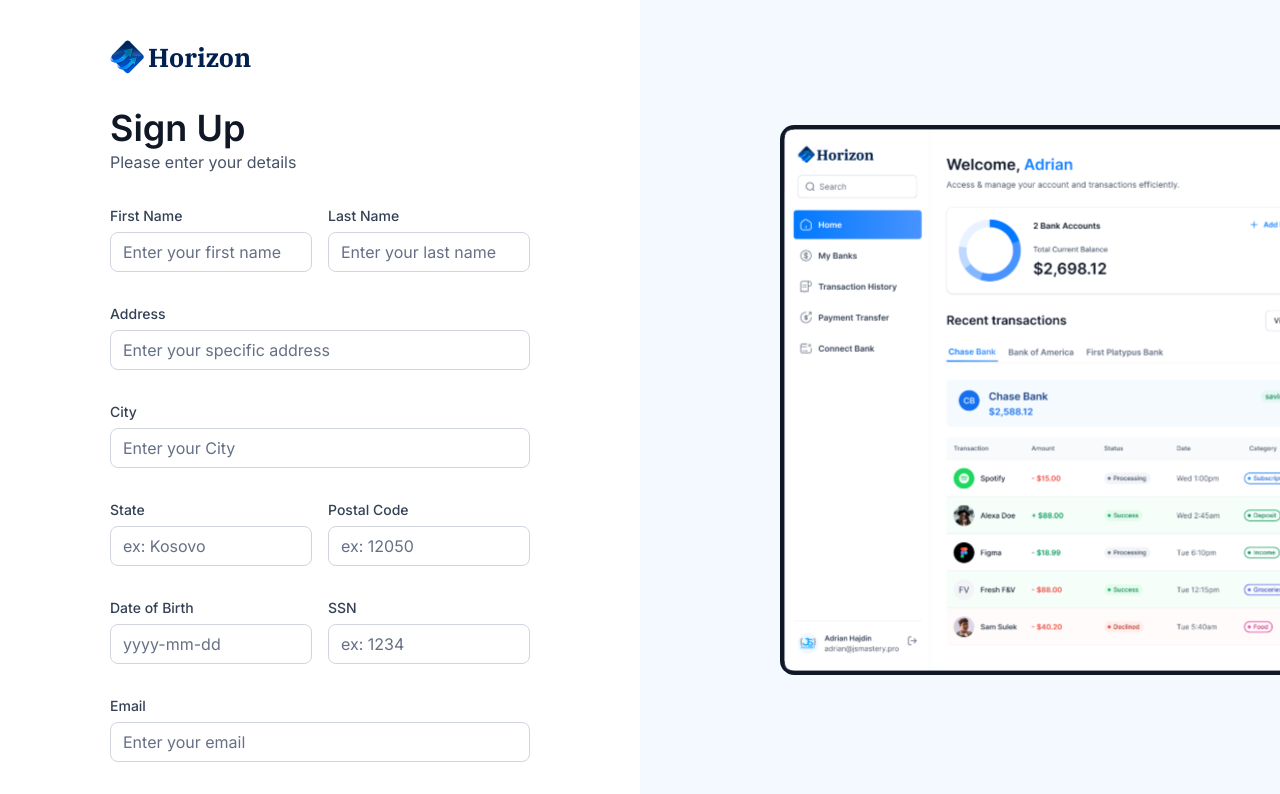
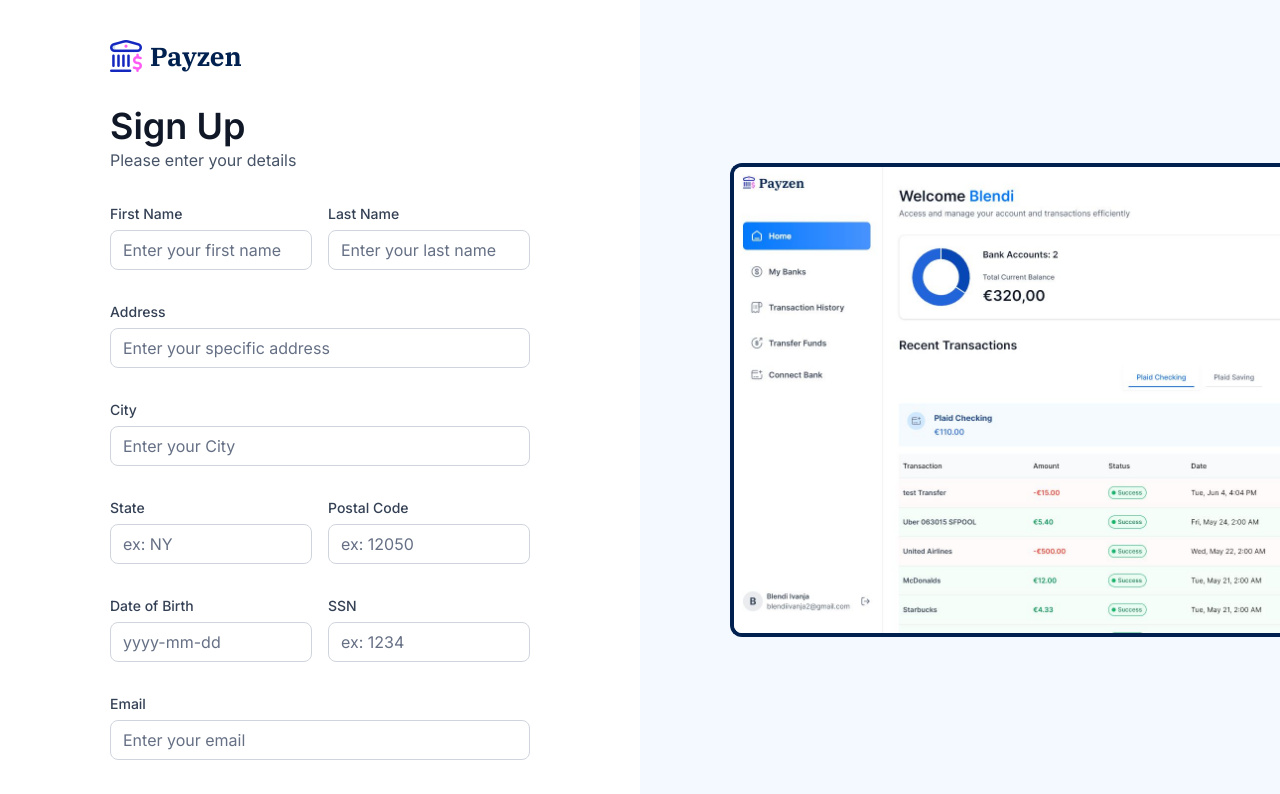
Before and after one commit to blendi3/banking, a Next.js app: page /sign-up in a window 1280 px wide. Shown: the top 794 px of the page. Built offline with nearby package versions, Linux system fonts and the light colour scheme; what dwolla-v2, plaid would draw is missing.

Commit message:
fixed the bank accounts url and made some improvments

```diff
--- a/app/(auth)/layout.tsx
+++ b/app/(auth)/layout.tsx
@@ -11,10 +11,11 @@
       <div className="auth-asset">
         <div>
           <Image
-            src="/icons/auth-image.svg"
+            className="rounded-l-xl border-y-4 border-l-4 border-black-1"
+            src="/icons/bank-thumbnail.jpg"
             alt="Auth Image"
-            width={500}
-            height={500}
+            width={550}
+            height={550}
           />
         </div>
       </div>
--- a/app/(root)/layout.tsx
+++ b/app/(root)/layout.tsx
@@ -19,7 +19,7 @@
 
       <div className="flex size-full flex-col">
         <div className="root-layout">
-          <Image src="/icons/logo.svg" width={30} height={30} alt="logo" />
+          <Image src="/icons/bank.png" width={30} height={30} alt="logo" />
           <div>
             <MobileNav user={loggedIn} />
           </div>
--- a/app/layout.tsx
+++ b/app/layout.tsx
@@ -12,10 +12,10 @@
 });
 
 export const metadata: Metadata = {
-  title: "Horizon",
-  description: "horizon is a modern banking platform for everyone",
+  title: "Payzen",
+  description: "payzen is a modern banking platform for everyone",
   icons: {
-    icon: "/icons/logo.svg",
+    icon: "/icons/bank.png",
   },
 };
 
--- a/components/AuthForm.tsx
+++ b/components/AuthForm.tsx
@@ -70,9 +70,28 @@
           email: data.email,
           password: data.password,
         });
-        if (response) router.push("/");
+        if (response) {
+          router.push("/");
+        } else {
+          form.setError("password", {
+            type: "manual",
+            message: "Invalid email or password. Please try again.",
+          });
+        }
       }
-    } catch (error) {
+    } catch (error: any) {
+      if (error.message === "user_already_exists") {
+        form.setError("email", {
+          type: "manual",
+          message:
+            "This email is already in use. Please use a different email.",
+        });
+      } else {
+        form.setError("email", {
+          type: "manual",
+          message: "An error occurred. Please try again.",
+        });
+      }
       console.log(error);
     } finally {
       setIsLoading(false);
@@ -82,15 +101,15 @@
   return (
     <section className="auth-form">
       <header className="flex flex-col gap-5 md:gap-8">
-        <Link href="/" className="cursor-pointer flex items-center gap-1">
+        <Link href="/" className="cursor-pointer flex items-center gap-2">
           <Image
-            src="/icons/logo.svg"
-            width={34}
-            height={34}
-            alt="Horzion logo"
+            src="/icons/bank.png"
+            width={32}
+            height={32}
+            alt="Payzen logo"
           />
           <h1 className="text-26 font-ibm-plex-serif font-bold text-black-1">
-            Horizon
+            Payzen
           </h1>
         </Link>
 
@@ -146,7 +165,7 @@
                       control={form.control}
                       name="state"
                       label="State"
-                      placeholder="ex: Kosovo"
+                      placeholder="ex: NY"
                     />
                     <CostumInput
                       control={form.control}
--- a/components/MobileNav.tsx
+++ b/components/MobileNav.tsx
@@ -33,16 +33,16 @@
         <SheetContent side="left" className="border-none bg-white">
           <Link
             href="/"
-            className="cursor-pointer flex items-center gap-1 px-4"
+            className="cursor-pointer flex items-center gap-2 px-4"
           >
             <Image
-              src="/icons/logo.svg"
-              width={34}
-              height={34}
-              alt="Horzion logo"
+              src="/icons/bank.png"
+              width={32}
+              height={32}
+              alt="Payzen logo"
             />
             <h1 className="text-26 font-ibm-plex-serif font-bold text-black-1">
-              Horizon
+              Payzen
             </h1>
           </Link>
           <div className="mobilenav-sheet">
--- a/components/RightSidebar.tsx
+++ b/components/RightSidebar.tsx
@@ -32,9 +32,9 @@
       <section className="banks">
         <div className="flex w-full justify-between">
           <h2 className="header-2">My Banks</h2>
-          <Link href="/" className="flex gap-2">
+          <Link href="/my-banks" className="flex gap-2">
             <Image src="/icons/plus.svg" width={20} height={20} alt="plus" />
-            <h2 className="text-14 font-semibold text-gray-600">Add Bank</h2>
+            <h2 className="text-14 font-semibold text-gray-600">Go to Banks</h2>
           </Link>
         </div>
 
--- a/components/Sidebar.tsx
+++ b/components/Sidebar.tsx
@@ -16,13 +16,13 @@
       <nav className="flex flex-col gap-4">
         <Link href="/" className="mb-12 cursor-pointer flex items-center gap-2">
           <Image
-            src="/icons/logo.svg"
-            width={34}
-            height={34}
-            alt="Horzion logo"
+            src="/icons/bank.png"
+            width={32}
+            height={32}
+            alt="Payzen logo"
             className="size-[24px] max-xl:size-14"
           />
-          <h1 className="sidebar-logo">Horizon</h1>
+          <h1 className="sidebar-logo">Payzen</h1>
         </Link>
         {sidebarLinks.map((item) => {
           const isActive =
--- a/lib/actions/bank.actions.ts
+++ b/lib/actions/bank.actions.ts
@@ -45,7 +45,7 @@
           type: accountData.type as string,
           subtype: accountData.subtype! as string,
           appwriteItemId: bank.$id,
-          sharaebleId: bank.shareableId,
+          shareableId: bank.shareableId,
         };
 
         return account;
--- a/lib/actions/user.actions.ts
+++ b/lib/actions/user.actions.ts
@@ -104,7 +104,10 @@
     });
 
     return parseStringify(newUser);
-  } catch (error) {
+  } catch (error: any) {
+    if (error.type === "user_already_exists") {
+      throw new Error("user_already_exists");
+    }
     console.error("Error", error);
   }
 };
--- a/lib/utils.ts
+++ b/lib/utils.ts
@@ -188,12 +188,13 @@
 }
 
 export const getTransactionStatus = (date: Date) => {
-  const today = new Date();
-  const twoDaysAgo = new Date(today);
-  twoDaysAgo.setDate(today.getDate() - 2);
+  const oneHourAgo = new Date();
+  oneHourAgo.setHours(oneHourAgo.getHours() - 1);
 
-  return date > twoDaysAgo ? "Processing" : "Success";
+  return date > oneHourAgo ? "Processing" : "Success";
 };
+
+// export const getTransactionStatus = () => "Success";
 
 export const authFormSchema = (type: string) =>
   z.object({
```
Also changed, not shown: public/icons/bank-thumbnail.JPG (added), public/icons/bank.png (added).
